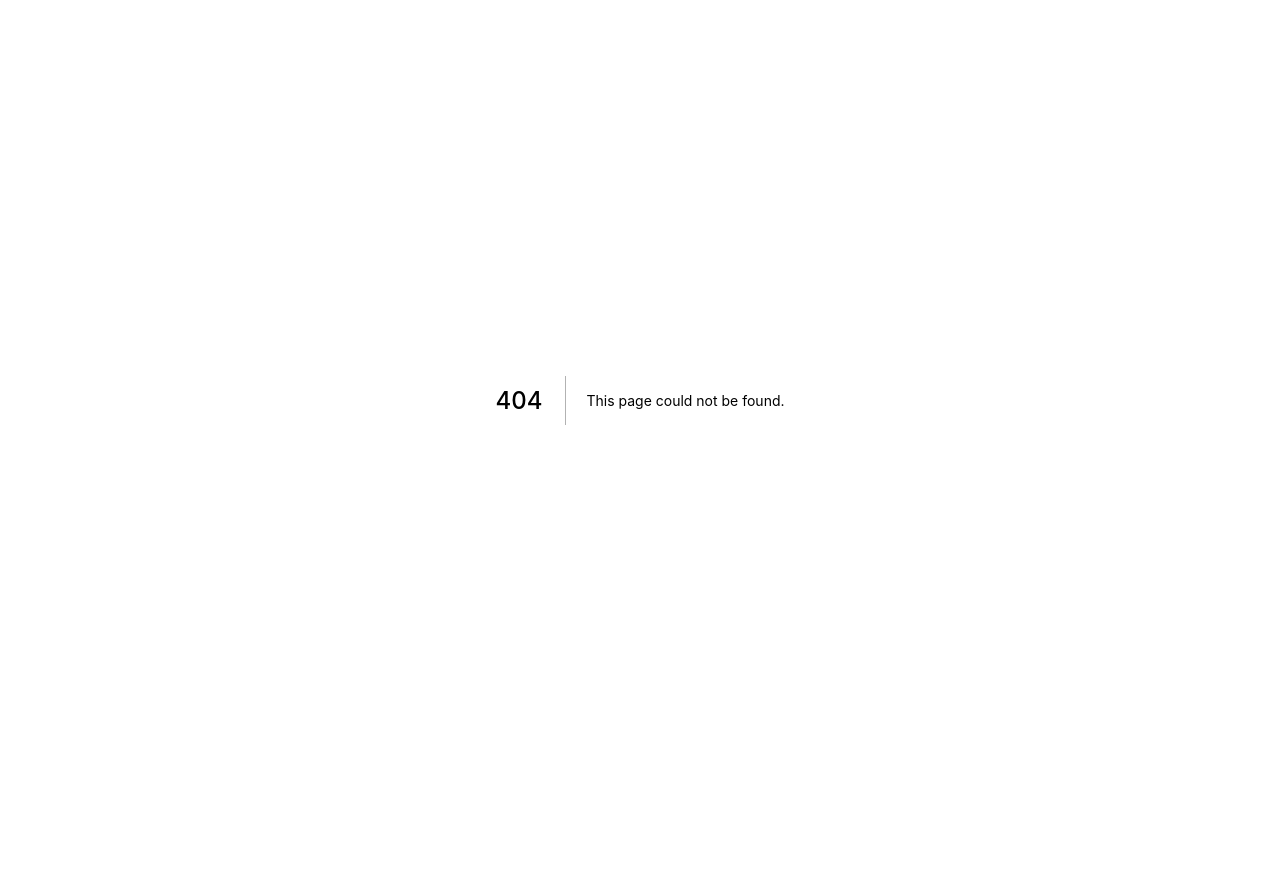
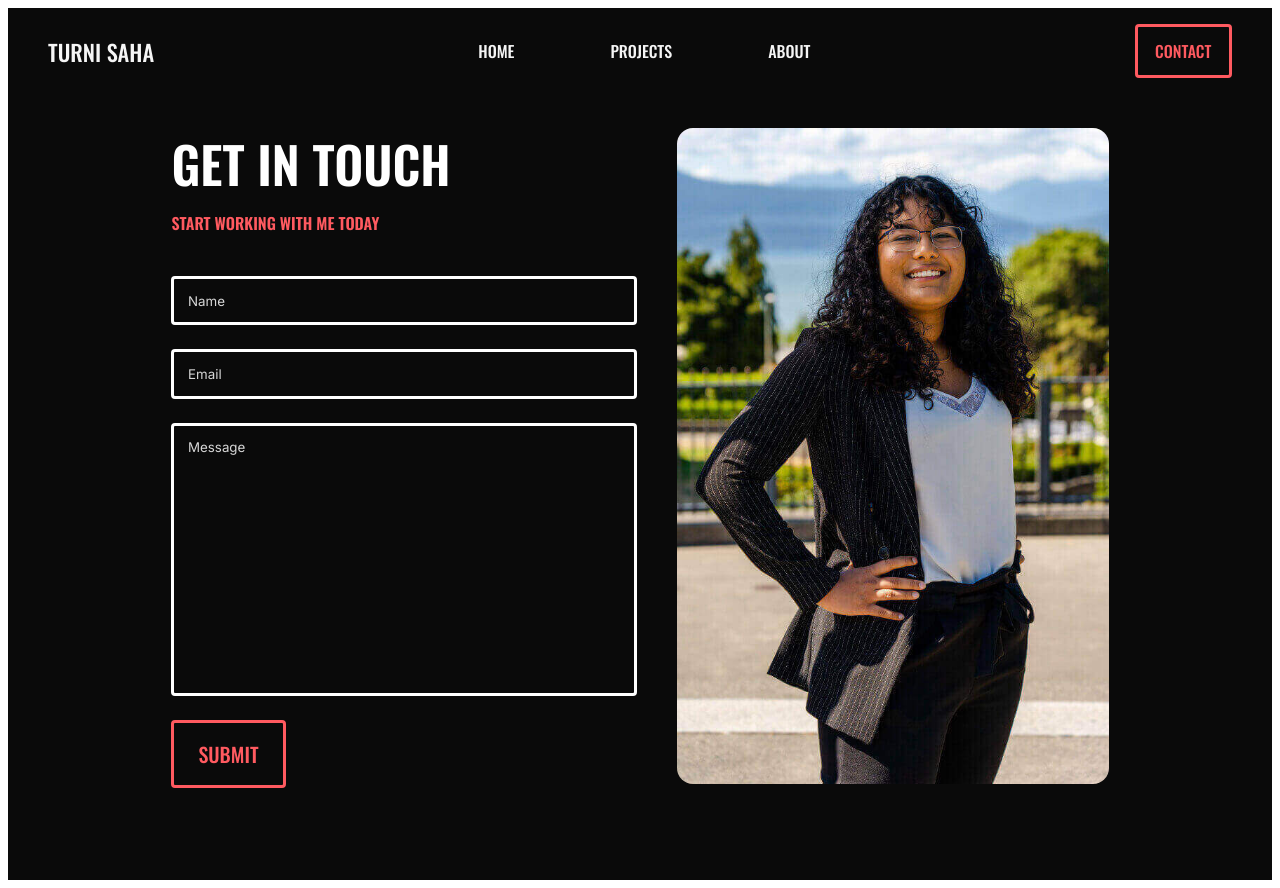
Before and after one commit to elliotsaha/videography-portfolio, a Next.js app: page /contact in a window 1280 px wide. Before the commit this address had no page. Before the commit the page ends 800 px from the top, so only its background shows below. Built offline with nearby package versions, Linux system fonts and the light colour scheme.

Commit message:
feat(external pages): wrote external pages for about and contact

```diff
--- a/src/components/Navbar/Navbar.tsx
+++ b/src/components/Navbar/Navbar.tsx
@@ -164,10 +164,10 @@ const Navbar = () => {
         <LinkSection display={['none', null, null, 'flex']}>
           <Link href="/">Home</Link>
           <Link href="/projects">Projects</Link>
-          <Link href="/#about">About</Link>
+          <Link href="/about">About</Link>
         </LinkSection>
         <Box pr="3rem" display={['none', null, null, 'flex']}>
-          <Button variant="outline" onClick={() => router.push('/#contact')}>
+          <Button variant="outline" onClick={() => router.push('/contact')}>
             Contact
           </Button>
         </Box>
@@ -183,13 +183,13 @@ const Navbar = () => {
           <VerticalLinkSection>
             <Link href="/">Home</Link>
             <Link href="/projects">Projects</Link>
-            <Link href="/#about">About</Link>
+            <Link href="/about">About</Link>
           </VerticalLinkSection>
           <Box mr="3.75rem" pt="2rem">
             <Button
               width="max"
               variant="outline"
-              onClick={() => router.push('/#contact')}
+              onClick={() => router.push('/contact')}
             >
               Contact
             </Button>
--- /dev/null
+++ b/src/pages/contact.tsx
@@ -0,0 +1,115 @@
+import { Layout, Header, Box, Flex, Button, TextField } from '@/components';
+import Image from 'next/image';
+import styled from 'styled-components';
+import css from '@styled-system/css';
+
+const BackgroundEl = styled.div`
+  ${css({
+    bg: 'background',
+  })}
+  min-height: 100vh;
+  display: flex;
+  justify-content: center;
+  align-items: center;
+  padding-top: 4.5rem;
+  width: 100%;
+`;
+
+const ContactHeadshotContainer = styled.div`
+  ${css({
+    borderRadius: '2',
+  })}
+  overflow: hidden;
+  position: relative;
+  width: 28rem;
+  height: 41rem;
+  margin-top: 2rem;
+  margin-left: 6rem;
+  @media (max-width: ${({ theme }) => theme.breakpoints[3]}) {
+    margin-left: 2.5rem;
+    width: 27rem;
+  }
+
+  @media (max-width: ${({ theme }) => theme.breakpoints[2]}) {
+    width: 29rem;
+    height: 40rem;
+    margin-left: 0;
+    margin-bottom: 0.75rem;
+  }
+
+  @media (max-width: ${({ theme }) => theme.breakpoints[0]}) {
+    width: 100vw;
+    height: 35rem;
+    border-radius: 0;
+  }
+`;
+
+const Contact = () => (
+  <Layout>
+    <BackgroundEl>
+      <Flex
+        justifyContent="center"
+        alignItems="center"
+        pb="5rem"
+        flexDirection={['column-reverse', null, null, 'row']}
+      >
+        <Flex
+          justifyContent="center"
+          alignItems="center"
+          flexDirection="column"
+        >
+          <Box width="100%">
+            <Header as="h1" render="h2" color="white" uppercase>
+              Get In Touch
+            </Header>
+            <Header
+              as="h2"
+              render="h5"
+              color="primary"
+              uppercase
+              mt="-1.5rem"
+              pb="1.75rem"
+            >
+              Start Working With Me Today
+            </Header>
+          </Box>
+          <TextField
+            width={['15rem', '27rem']}
+            placeholder="Name"
+            mb="1.5rem"
+          />
+          <TextField
+            width={['15rem', '27rem']}
+            placeholder="Email"
+            mb="1.5rem"
+          />
+          <TextField
+            width={['15rem', '27rem']}
+            placeholder="Message"
+            as="textarea"
+            mb="1.5rem"
+            rows={15}
+          />
+          <Box width="100%">
+            <Button variant="outline" size="lg">
+              Submit
+            </Button>
+          </Box>
+        </Flex>
+        <ContactHeadshotContainer>
+          <Image
+            src="/ContactHeadshot.jpeg"
+            alt="Turni Saha Headshot"
+            layout="fill"
+            objectFit="cover"
+            placeholder="blur"
+            blurDataURL="/ContactHeadshot.jpeg"
+            objectPosition="100% 0"
+          />
+        </ContactHeadshotContainer>
+      </Flex>
+    </BackgroundEl>
+  </Layout>
+);
+
+export default Contact;
```
Also changed, not shown: src/pages/about.tsx (added, +166 -0 lines).
